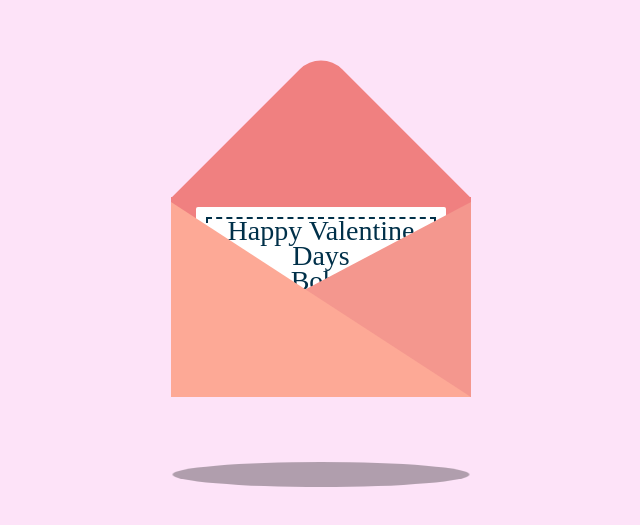
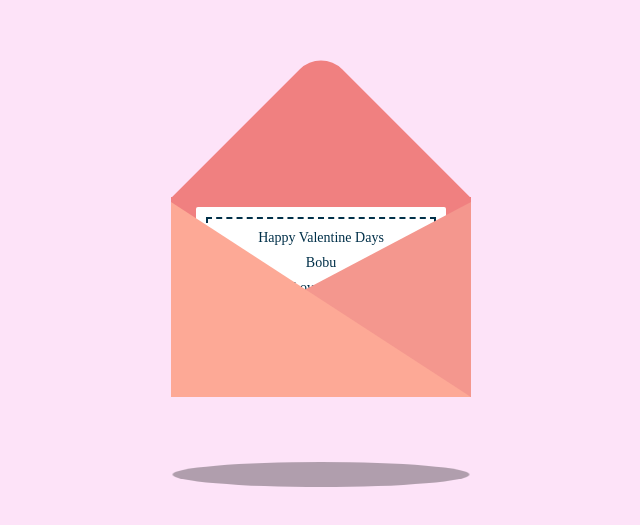
Before and after one commit to sudeepaweerasena/card, a plain HTML site: page index.html in a window 1280 px wide. Shown: the part 141-666 px from the top of the page, without its empty margins (319-959 px from the left). Drawn offline with Linux system fonts and the light colour scheme.

Commit message:
Update style.css

```diff
--- a/style.css
+++ b/style.css
@@ -87,7 +87,7 @@ body{
 .card .text{
     /* font-family: 'Brush Script MT', cursive; */
     /* font-family: 'Brush Script MT', cursive; */
-    font-size: 28px;
+    font-size: 14px;
     text-align: center;
     line-height: 25px;
     color: #003049;
```
